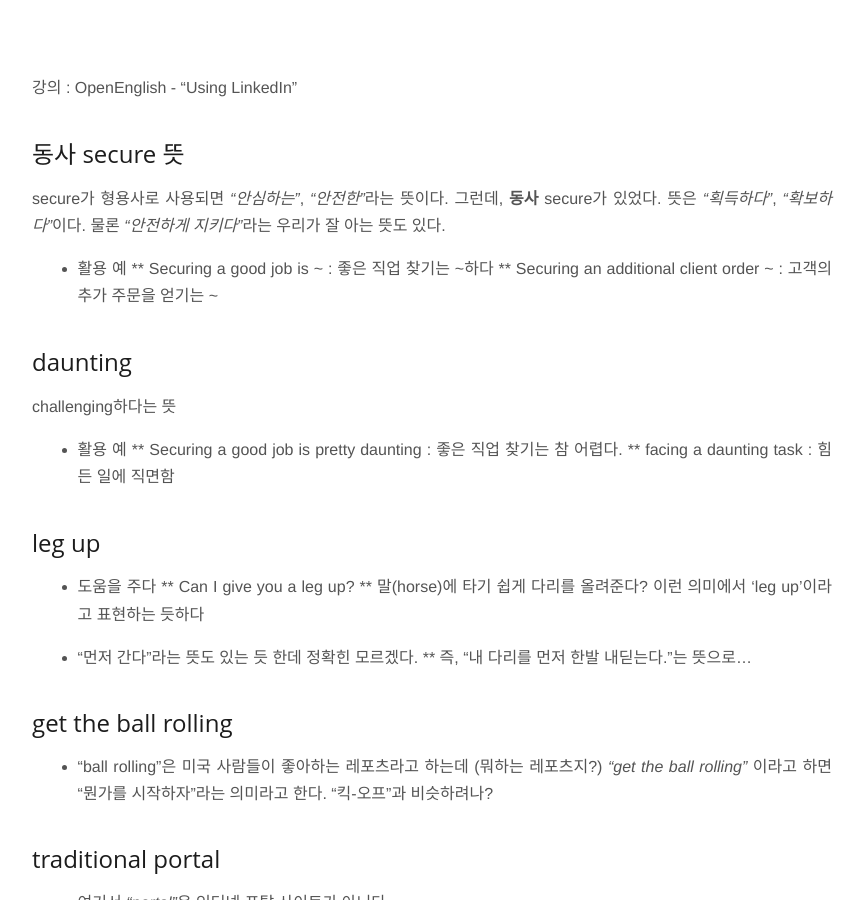
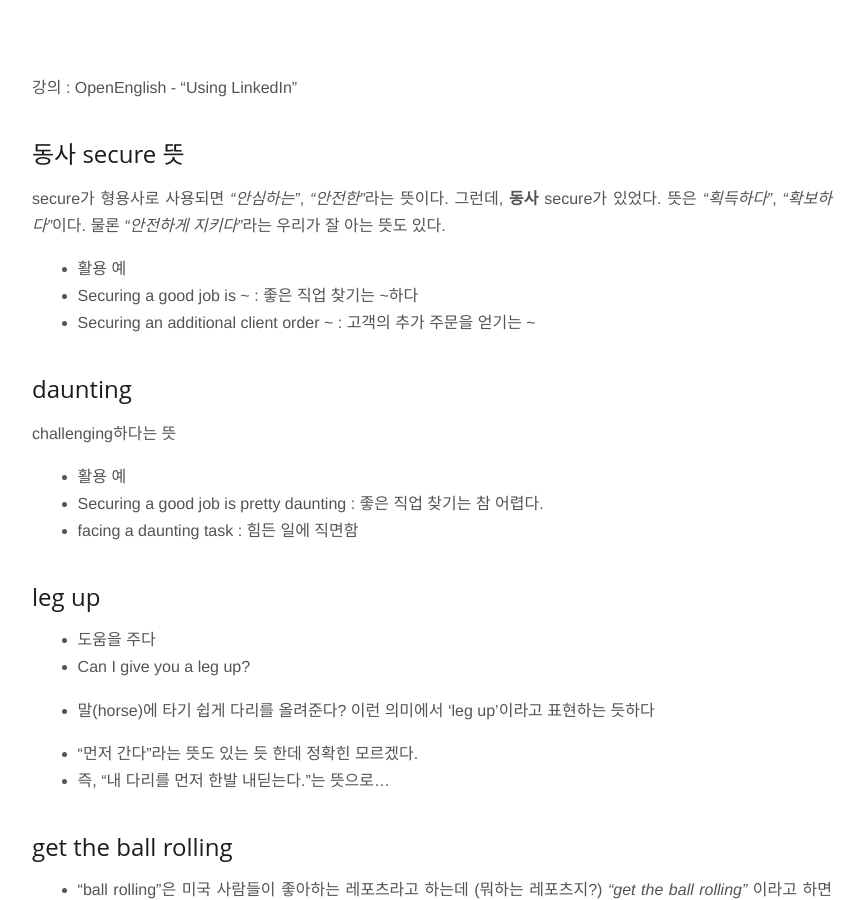
Before and after one commit to jason-heo/jason-heo.github.io, a Jekyll site: the page built from _posts/2015-01-15-english-today.md, in a window 1280 px wide and 900 px high, scrolled down 542 px. Shown: the whole window, without its empty margins (208-1071 px from the left). Built offline with Jekyll 4.4.1, drawn with Linux system fonts in a browser that asks for light colours; Markdown is read by kramdown in place of the engine named in the settings; comment, search, counter and statistics services are not loaded.

Commit message:
text formatting 변경

```diff
--- a/_posts/2015-01-15-english-today.md
+++ b/_posts/2015-01-15-english-today.md
@@ -11,25 +11,25 @@
 secure가 형용사로 사용되면 *"안심하는"*, *"안전한"*라는 뜻이다. 그런데, **동사** secure가 있었다. 뜻은 *"획득하다"*, *"확보하다"*이다. 물론 *"안전하게 지키다"*라는 우리가 잘 아는 뜻도 있다.
 
 * 활용 예
-** Securing a good job is ~ : 좋은 직업 찾기는 ~하다
-** Securing an additional client order ~ : 고객의 추가 주문을 얻기는 ~
+ * Securing a good job is ~ : 좋은 직업 찾기는 ~하다
+ * Securing an additional client order ~ : 고객의 추가 주문을 얻기는 ~
 
 ## daunting
 
 challenging하다는 뜻
 
 * 활용 예
-** Securing a good job is pretty daunting : 좋은 직업 찾기는 참 어렵다.
-** facing a daunting task : 힘든 일에 직면함
+ * Securing a good job is pretty daunting : 좋은 직업 찾기는 참 어렵다.
+ * facing a daunting task : 힘든 일에 직면함
 
 ## leg up
 
 * 도움을 주다
-** Can I give you a leg up?
-** 말(horse)에 타기 쉽게 다리를 올려준다? 이런 의미에서 'leg up'이라고 표현하는 듯하다
+ * Can I give you a leg up?
+ * 말(horse)에 타기 쉽게 다리를 올려준다? 이런 의미에서 'leg up'이라고 표현하는 듯하다
 
 * "먼저 간다"라는 뜻도 있는 듯 한데 정확힌 모르겠다.
-** 즉, "내 다리를 먼저 한발 내딛는다."는 뜻으로...
+ * 즉, "내 다리를 먼저 한발 내딛는다."는 뜻으로...
 
 ## get the ball rolling
 
@@ -39,6 +39,6 @@
 ## traditional portal
 
 * 여기서 *"portal"*은 인터넷 포탈 사이트가 아니다.
-* *"traditional portal"*이라고 하면, 우리나라의 벼룩시장이나 교차로 같은 무가지 신문을 의미하는 듯 하다.
+ * *"traditional portal"*이라고 하면, 우리나라의 벼룩시장이나 교차로 같은 무가지 신문을 의미하는 듯 하다.
 
 {% include adsense-content.md %}
```
